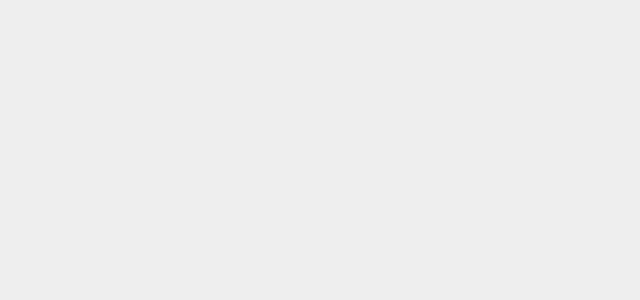
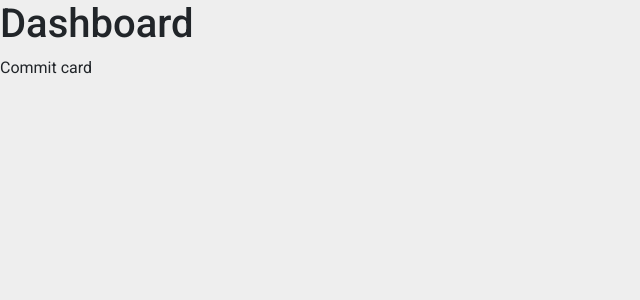
Before and after one commit to mpabarca/app_fulltimeforce, a React (Create React App) app: page / in a window 1280 px wide. Shown: the top 300 px of the page, without its empty margins (0-640 px from the left). Built offline with nearby package versions, Linux system fonts and the light colour scheme.

Commit message:
Add static component commit card that render commits from github

```diff
--- a/src/App.tsx
+++ b/src/App.tsx
@@ -1,10 +1,11 @@
 import React from 'react';
+import CommitCard from './components/CommitCard';
 
-function App() {
+const App = () => {
   return (
     <div className="App">
-      <header className="App-header">
-      </header>
+      <h1>Dashboard</h1>
+      <CommitCard/>
     </div>
   );
 }
--- /dev/null
+++ b/src/components/CommitCard.tsx
@@ -0,0 +1,7 @@
+import React from "react";
+
+const CommitCard = () => (
+    <div>Commit card</div>
+);
+
+export default CommitCard;
```
